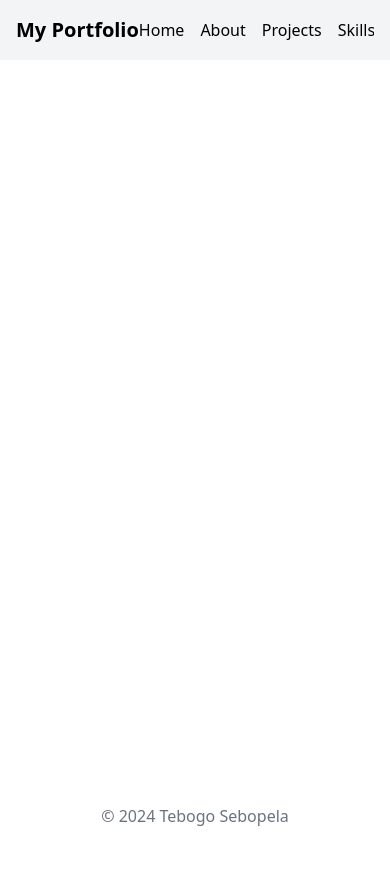
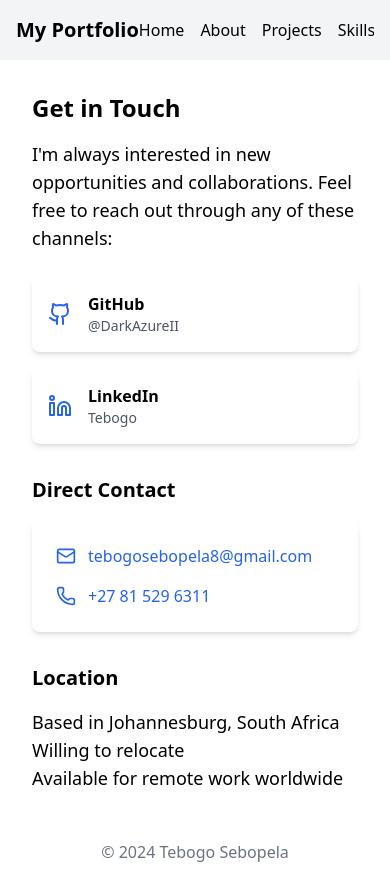
Before and after one commit to DarkAzureII/portfolio, a Vue app: page /contacts in a window 390 px wide. Before the commit the page ends 844 px from the top, so only its background shows below. Built offline with nearby package versions, Linux system fonts and the light colour scheme.

Commit message:
added contacts page

```diff
--- a/package.json
+++ b/package.json
@@ -10,6 +10,7 @@
   },
   "dependencies": {
     "gsap": "^3.12.5",
+    "lucide-vue-next": "^0.469.0",
     "vue": "^3.5.13",
     "vue-router": "^4.5.0"
   },
--- a/src/components/Navbar.vue
+++ b/src/components/Navbar.vue
@@ -20,6 +20,9 @@
       <li class="whitespace-nowrap">
         <router-link to="/coursework">Coursework</router-link>
       </li>
+      <li class="whitespace-nowrap">
+        <router-link to="/contacts">Contact Me</router-link>
+      </li>
     </ul>
   </nav>
 </template>
--- a/src/components/ProjectCard.vue
+++ b/src/components/ProjectCard.vue
@@ -5,7 +5,7 @@
 
     <!-- Client Logo -->
     <div v-if="client" class="relative flex items-center justify-center mb-4 group">
-      <img :src="client.logo" :alt="client.name" class="w-12 h-12 rounded-full object-cover" />
+      <img :src="client.logo" :alt="client.name" class="w-32 h-32 rounded-full object-cover" />
       <span
         class="absolute bottom-0 mb-2 bg-black text-white text-xs py-1 px-2 rounded opacity-0 group-hover:opacity-100 transition-opacity"
       >
--- a/src/pages/About.vue
+++ b/src/pages/About.vue
@@ -1,60 +1,48 @@
 <template>
   <section class="p-8">
-    <!-- About Heading -->
-    <h2 class="text-2xl font-bold mb-4">About Me</h2>
+    <!-- About Me Section -->
+    <h2 class="text-2xl font-bold mb-6">About Me</h2>
 
-    <!-- Introduction -->
-    <p class="text-lg mb-4">
-      I am Tebogo, a Front-End Web Developer specializing in building clean,
-      high-performance interfaces. With a focus on intuitive user experiences
-      and modern web standards, I bring designs to life through elegant,
-      maintainable code.
+    <p class="text-lg mb-6">
+      Hello, I'm Tebogo, a passionate Full-Stack Web Developer with extensive expertise in both front-end and back-end technologies. I specialize in building high-performance, scalable web applications that focus on security, seamless user experiences, and long-term maintainability. Whether it's crafting intuitive user interfaces or architecting powerful back-end systems, I pride myself on writing clean, efficient code. My approach integrates modern development practices, ensuring every project I contribute to is not only functional but also flexible and future-proof.
     </p>
 
-    <!-- Core Skills -->
-    <h3 class="text-xl font-semibold mb-2">Core Skills</h3>
+    <!-- Core Skills Section -->
+    <h3 class="text-xl font-semibold mb-4">Core Skills</h3>
     <ul class="list-disc ml-6 my-4 text-lg">
-      <li>Vue.js, React, and modern JavaScript frameworks</li>
-      <li>Responsive design and accessibility best practices</li>
-      <li>State management solutions (e.g., Vuex, Pinia)</li>
-      <li>Continuous integration and delivery pipelines</li>
+      <li>Full-stack development with modern frameworks such as <strong>Vue.js</strong>, <strong>React.js</strong>, and <strong>Node.js</strong></li>
+      <li>Expertise in responsive design and UI/UX best practices for web applications</li>
+      <li>Advanced state management using libraries like <strong>Vuex</strong>, <strong>Pinia</strong>, and <strong>Redux</strong></li>
+      <li>Experience with DevOps workflows, CI/CD pipelines, containerization, and cloud technologies (e.g., <strong>Docker</strong>, <strong>Azure</strong>, <strong>GitHub Actions</strong>)</li>
+      <li>Proficient in working with databases including <strong>PostgreSQL</strong>, <strong>MySQL</strong>, and <strong>MongoDB</strong>, as well as back-end frameworks like <strong>Express.js</strong> and <strong>Firebase</strong></li>
+      <li>Skilled in machine learning, graphics programming, and game development technologies</li>
     </ul>
 
-    <!-- Professional Highlights -->
-    <h3 class="text-xl font-semibold mt-6 mb-2">Professional Highlights</h3>
+    <!-- Professional Highlights Section -->
+    <h3 class="text-xl font-semibold mt-8 mb-4">Professional Highlights</h3>
     <ul class="list-disc ml-6 text-lg">
-      <li>6+ months as a JavaScript Full-Stack Developer at Wits MSS TW Kambule</li>
-      <li>
-        Solo-developed a system currently used to track employee work hours,
-        streamlining payroll processes
-      </li>
-      <li>
-        Led a small team of two junior developers to build a platform
-        for onboarding post-graduate students
-      </li>
+      <li>6+ months as a Full-Stack Developer at Wits MSS TW Kambule, where I gained hands-on experience in building full-scale web applications</li>
+      <li>Independently developed a comprehensive system for tracking employee work hours, streamlining payroll and HR processes</li>
+      <li>Led a small team of junior developers to successfully build a platform that enhances the onboarding experience for post-graduate students</li>
     </ul>
 
     <!-- Toggle Button + Beyond the Code Section -->
-    <div class="mt-6">
+    <div class="mt-8">
       <button
         @click="toggleBeyondTheCode"
         class="px-4 py-2 bg-blue-600 text-white rounded hover:bg-blue-700 flex items-center gap-2"
       >
-        <!-- Optional Icon for visual indication -->
         <span v-if="showBeyondTheCode">▼</span>
         <span v-else>►</span>
-
         {{ showBeyondTheCode ? 'Hide Beyond the Code' : 'Show Beyond the Code' }}
       </button>
 
       <!-- Transition for smooth reveal/hide -->
       <transition name="fade">
         <div v-if="showBeyondTheCode" class="mt-4">
-          <h3 class="text-xl font-semibold mb-2">Beyond the Code</h3>
+          <h3 class="text-xl font-semibold mb-4">Beyond the Code</h3>
           <p class="text-lg">
-            When I’m not coding, I enjoy exploring topics on AI, exploring new
-            technologies, and contributing to the development community
-            through mentoring and technical writing.
+            Outside of coding, I am deeply passionate about exploring Artificial Intelligence and staying updated with emerging technologies. I also love contributing to the development community through open-source projects, where I continue to learn, share knowledge, and collaborate with like-minded developers.
           </p>
         </div>
       </transition>
--- /dev/null
+++ b/src/pages/Contacts.vue
@@ -0,0 +1,88 @@
+<template>
+    <section class="p-8">
+      <!-- Contact Heading -->
+      <h2 class="text-2xl font-bold mb-4">Get in Touch</h2>
+
+      <!-- Introduction -->
+      <p class="text-lg mb-6">
+        I'm always interested in new opportunities and collaborations.
+        Feel free to reach out through any of these channels:
+      </p>
+
+      <!-- Social Media Links -->
+      <div class="grid gap-4 md:grid-cols-2 lg:grid-cols-3">
+        <a
+          v-for="social in socials"
+          :key="social.platform"
+          :href="social.url"
+          target="_blank"
+          rel="noopener noreferrer"
+          class="flex items-center p-4 bg-white rounded-lg shadow-md hover:shadow-lg transition-shadow duration-300"
+        >
+          <component
+            :is="social.icon"
+            class="w-6 h-6 text-blue-600"
+          />
+          <div class="ml-4">
+            <h3 class="font-semibold">{{ social.platform }}</h3>
+            <p class="text-gray-600 text-sm">{{ social.handle }}</p>
+          </div>
+        </a>
+      </div>
+
+      <!-- Direct Contact Section -->
+      <div class="mt-8">
+        <h3 class="text-xl font-semibold mb-4">Direct Contact</h3>
+        <div class="bg-white p-6 rounded-lg shadow-md">
+          <div class="flex items-center mb-4">
+            <MailIcon class="w-5 h-5 text-blue-600" />
+            <a href="mailto:your.email@example.com" class="ml-3 text-blue-600 hover:underline">
+              tebogosebopela8@gmail.com
+            </a>
+          </div>
+          <div class="flex items-center">
+            <PhoneIcon class="w-5 h-5 text-blue-600" />
+            <a href="tel:+27123456789" class="ml-3 text-blue-600 hover:underline">
+              +27 81 529 6311
+            </a>
+          </div>
+        </div>
+      </div>
+
+      <!-- Location -->
+      <div class="mt-8">
+        <h3 class="text-xl font-semibold mb-4">Location</h3>
+        <p class="text-lg">
+          Based in Johannesburg, South Africa
+          <br>
+          Willing to relocate
+          <br>
+          Available for remote work worldwide
+        </p>
+      </div>
+    </section>
+  </template>
+
+  <script setup lang="ts">
+  import {
+    Github as GithubIcon,
+    Linkedin as LinkedinIcon,
+    Mail as MailIcon,
+    Phone as PhoneIcon
+  } from 'lucide-vue-next'
+
+  const socials = [
+    {
+      platform: 'GitHub',
+      handle: '@DarkAzureII',
+      url: 'https://github.com/DarkAzureII',
+      icon: GithubIcon
+    },
+    {
+      platform: 'LinkedIn',
+      handle: 'Tebogo',
+      url: 'https://linkedin.com/in/tebogo-sebopela',
+      icon: LinkedinIcon
+    },
+  ]
+  </script>
--- a/src/pages/Projects.vue
+++ b/src/pages/Projects.vue
@@ -36,8 +36,8 @@ const projects = ref([
     description: 'A platform that simplifies work-related claims logging, reducing errors and enabling employees to document tasks immediately after completion, enhancing accuracy and boosting productivity.',
     private: true,
     client: {
-      name: 'Company A',
-      logo: 'https://via.placeholder.com/64', // Placeholder logo
+      name: 'Wits MSS',
+      logo: 'mss-wits-logo.png', // Placeholder logo
     },
   },
   {
@@ -53,8 +53,8 @@ const projects = ref([
     description: 'An onboarding website that tracks postgraduate students and available workstations, assigns workstations to students, and monitors their registration status to ensure continued access.',
     private: true,
     client: {
-      name: 'University B',
-      logo: 'https://via.placeholder.com/64', // Placeholder logo
+      name: 'Wits MSS',
+      logo: 'mss-wits-logo.png',
     },
   },
 ]);
--- a/src/router/index.ts
+++ b/src/router/index.ts
@@ -7,7 +7,8 @@ const routes = [
   { path: '/about', name: 'About', component: About },
   { path: '/projects', name: 'Projects', component: () => import('../pages/Projects.vue') },
   { path: '/skills', name: 'Skills', component: () => import('../pages/Skills.vue') },
-  { path: '/coursework', name: 'Coursework', component: () => import('../pages/Coursework.vue') }
+  { path: '/coursework', name: 'Coursework', component: () => import('../pages/Coursework.vue') },
+  { path: '/contacts', name: 'Contacts', component: () => import('../pages/Contacts.vue') }
 ];
 
 const router = createRouter({
```
Also changed, not shown: public/mss-wits-logo.png (added), 1 other file (tests, documents, lock files or other folders).
